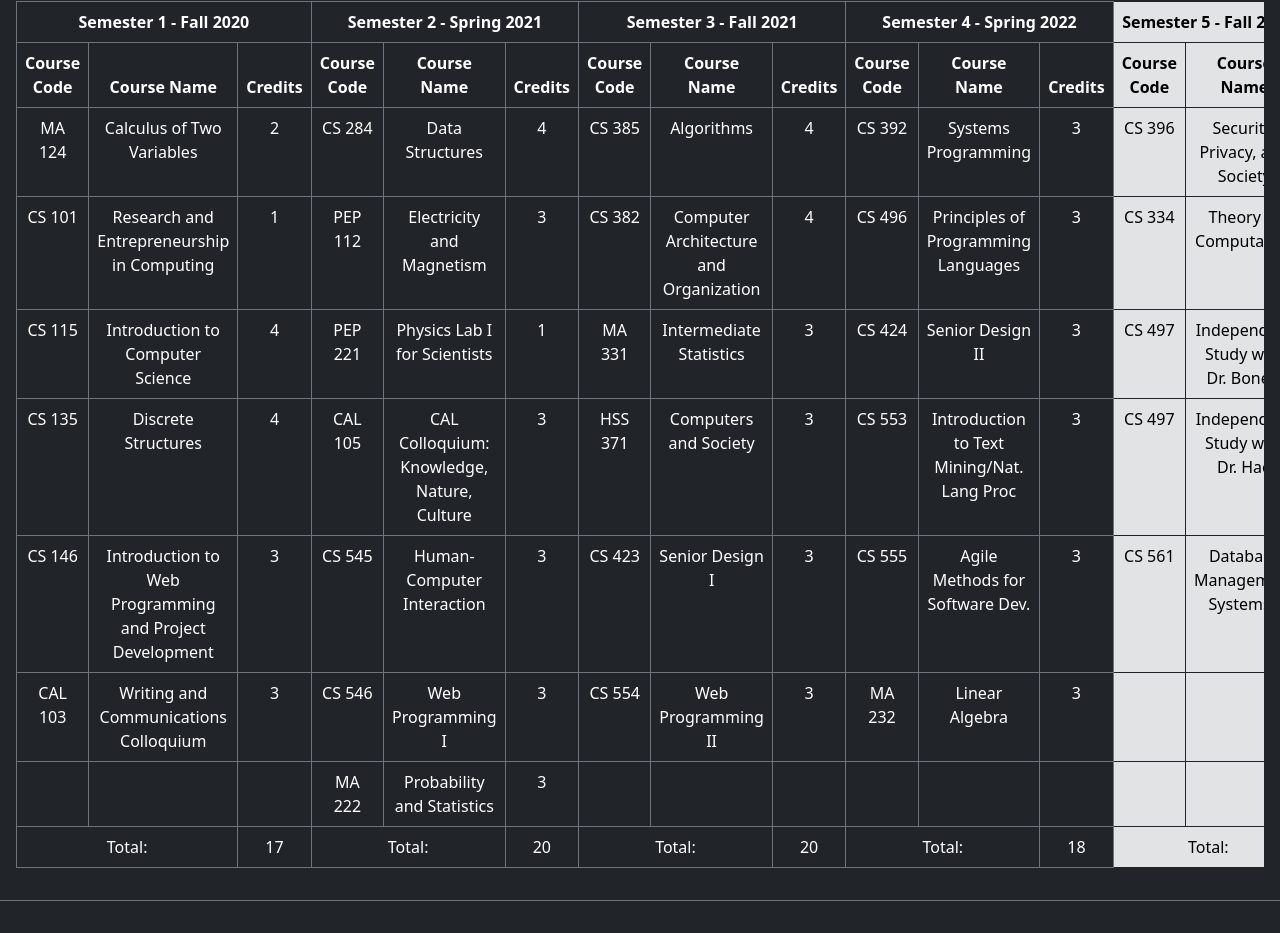
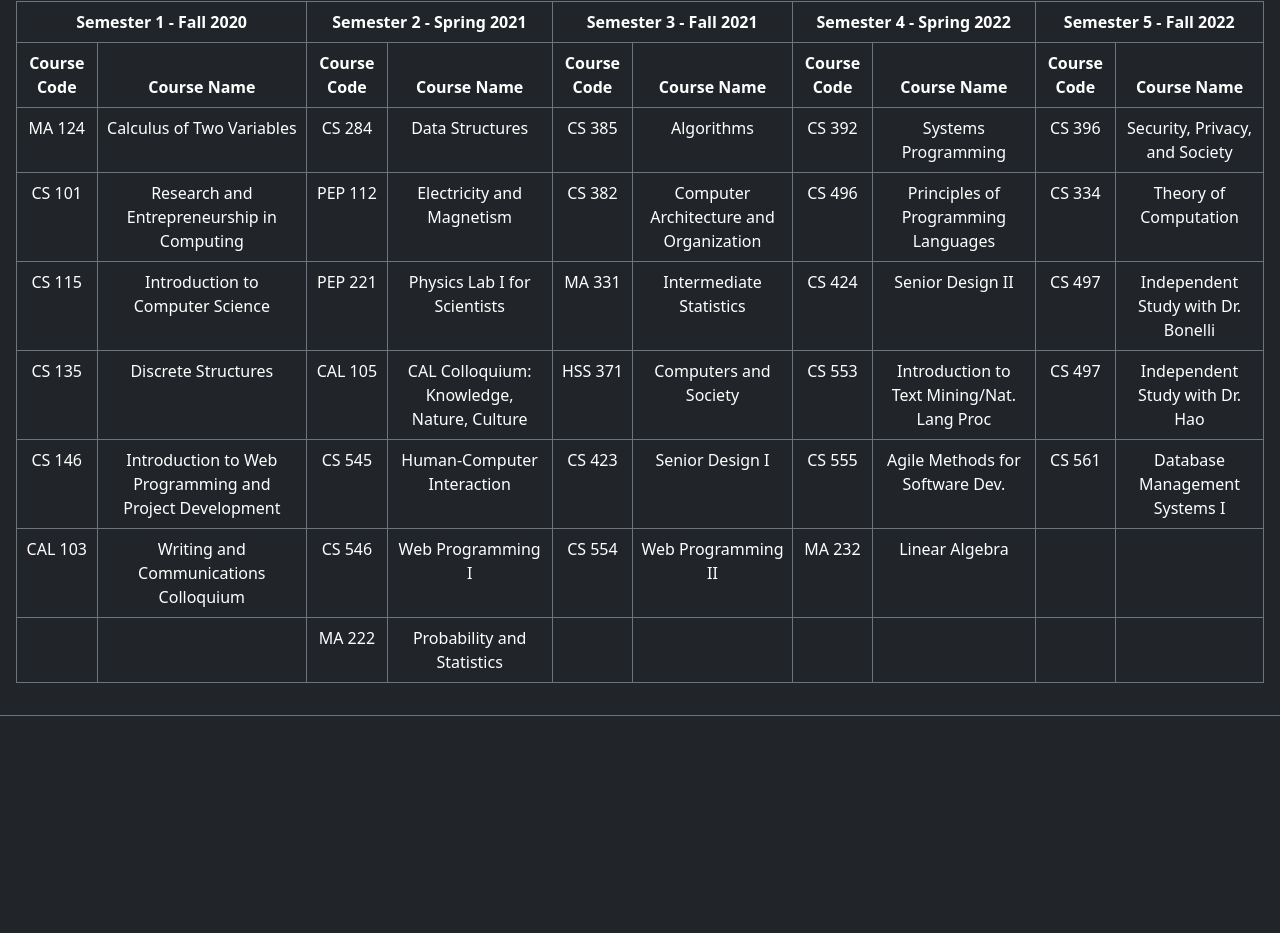
Before and after one commit to jackperry2187/Portfolio, a React (Create React App) app: page /classes in a window 1280 px wide. Shown: the part 266-1199 px from the top of the page. After the commit the page ends 1014 px from the top, so only its background shows below. Built offline with nearby package versions, Linux system fonts and the light colour scheme.

Commit message:
Update for graduation

```diff
--- a/src/components/Classes.tsx
+++ b/src/components/Classes.tsx
@@ -4,166 +4,114 @@ export const Classes = () => {
     return (
         <main className="px-3 my-3 w-100">
             <h1 className="display-1 mb-0">Stevens Institute of Technology</h1>
-            <h3 className="display-6 mb-3 mt-0">Bachelor of Computer Science - Graduating December 2022</h3>
+            <h3 className="display-6 mb-3 mt-0">Bachelor of Computer Science - Graduated December 2022</h3>
             <div className="table-responsive">
                 <table className="table table-dark table-bordered border border-secondary">
                     <thead>
                         <tr>
-                            <th colSpan={3}>Semester 1 - Fall 2020</th>
-                            <th colSpan={3}>Semester 2 - Spring 2021</th>
-                            <th colSpan={3}>Semester 3 - Fall 2021</th>
-                            <th colSpan={3}>Semester 4 - Spring 2022</th>
-                            <th colSpan={3} className="table-secondary border border-dark">Semester 5 - Fall 2022 (current)</th>
+                            <th colSpan={2}>Semester 1 - Fall 2020</th>
+                            <th colSpan={2}>Semester 2 - Spring 2021</th>
+                            <th colSpan={2}>Semester 3 - Fall 2021</th>
+                            <th colSpan={2}>Semester 4 - Spring 2022</th>
+                            <th colSpan={2}>Semester 5 - Fall 2022</th>
                         </tr>
                         <tr>
                             <th scope="col">Course Code</th>
                             <th scope="col">Course Name</th>
-                            <th scope="col">Credits</th>
                             <th scope="col">Course Code</th>
                             <th scope="col">Course Name</th>
-                            <th scope="col">Credits</th>
                             <th scope="col">Course Code</th>
                             <th scope="col">Course Name</th>
-                            <th scope="col">Credits</th>
                             <th scope="col">Course Code</th>
                             <th scope="col">Course Name</th>
-                            <th scope="col">Credits</th>
-                            <th scope="col" className="table-secondary border border-dark">Course Code</th>
-                            <th scope="col" className="table-secondary border border-dark">Course Name</th>
-                            <th scope="col" className="table-secondary border border-dark">Credits</th>
+                            <th scope="col">Course Code</th>
+                            <th scope="col">Course Name</th>
                         </tr>
                     </thead>
                     <tbody>
                         <tr>
                             <td>MA 124</td>
                             <td>Calculus of Two Variables</td>
-                            <td>2</td>
                             <td>CS 284</td>
                             <td>Data Structures</td>
-                            <td>4</td>
                             <td>CS 385</td>
                             <td>Algorithms</td>
-                            <td>4</td>
                             <td>CS 392</td>
                             <td>Systems Programming</td>
-                            <td>3</td>
-                            <td className="table-secondary border border-dark">CS 396</td>
-                            <td className="table-secondary border border-dark">Security, Privacy, and Society</td>
-                            <td className="table-secondary border border-dark">4</td>
+                            <td>CS 396</td>
+                            <td>Security, Privacy, and Society</td>
                         </tr>
                         <tr>
                             <td>CS 101</td>
                             <td>Research and Entrepreneurship in Computing</td>
-                            <td>1</td>
                             <td>PEP 112</td>
                             <td>Electricity and Magnetism</td>
-                            <td>3</td>
                             <td>CS 382</td>
                             <td>Computer Architecture and Organization</td>
-                            <td>4</td>
                             <td>CS 496</td>
                             <td>Principles of Programming Languages</td>
-                            <td>3</td>
-                            <td className="table-secondary border border-dark">CS 334</td>
-                            <td className="table-secondary border border-dark">Theory of Computation</td>
-                            <td className="table-secondary border border-dark">3</td>
+                            <td>CS 334</td>
+                            <td>Theory of Computation</td>
                         </tr>
                         <tr>
                             <td>CS 115</td>
                             <td>Introduction to Computer Science</td>
-                            <td>4</td>
                             <td>PEP 221</td>
                             <td>Physics Lab I for Scientists</td>
-                            <td>1</td>
                             <td>MA 331</td>
                             <td>Intermediate Statistics</td>
-                            <td>3</td>
                             <td>CS 424</td>
                             <td>Senior Design II</td>
-                            <td>3</td>
-                            <td className="table-secondary border border-dark">CS 497</td>
-                            <td className="table-secondary border border-dark">Independent Study with Dr. Bonelli</td>
-                            <td className="table-secondary border border-dark">3</td>
+                            <td>CS 497</td>
+                            <td>Independent Study with Dr. Bonelli</td>
                         </tr>
                         <tr>
                             <td>CS 135</td>
                             <td>Discrete Structures</td>
-                            <td>4</td>
                             <td>CAL 105</td>
                             <td>CAL Colloquium: Knowledge, Nature, Culture</td>
-                            <td>3</td>
                             <td>HSS 371</td>
                             <td>Computers and Society</td>
-                            <td>3</td>
                             <td>CS 553</td>
                             <td>Introduction to Text Mining/Nat. Lang Proc</td>
-                            <td>3</td>
-                            <td className="table-secondary border border-dark">CS 497</td>
-                            <td className="table-secondary border border-dark">Independent Study with Dr. Hao</td>
-                            <td className="table-secondary border border-dark">3</td>
+                            <td>CS 497</td>
+                            <td>Independent Study with Dr. Hao</td>
                         </tr>
                         <tr>
                             <td>CS 146</td>
                             <td>Introduction to Web Programming and Project Development</td>
-                            <td>3</td>
                             <td>CS 545</td>
                             <td>Human-Computer Interaction</td>
-                            <td>3</td>
                             <td>CS 423</td>
                             <td>Senior Design I</td>
-                            <td>3</td>
                             <td>CS 555</td>
                             <td>Agile Methods for Software Dev.</td>
-                            <td>3</td>
-                            <td className="table-secondary border border-dark">CS 561</td>
-                            <td className="table-secondary border border-dark">Database Management Systems I</td>
-                            <td className="table-secondary border border-dark">3</td>
+                            <td>CS 561</td>
+                            <td>Database Management Systems I</td>
                         </tr>
                         <tr>
                             <td>CAL 103</td>
                             <td>Writing and Communications Colloquium</td>
-                            <td>3</td>
                             <td>CS 546</td>
                             <td>Web Programming I</td>
-                            <td>3</td>
                             <td>CS 554</td>
                             <td>Web Programming II</td>
-                            <td>3</td>
                             <td>MA 232</td>
                             <td>Linear Algebra</td>
-                            <td>3</td>
-                            <td className="table-secondary border border-dark"></td>
-                            <td className="table-secondary border border-dark"></td>
-                            <td className="table-secondary border border-dark"></td>
+                            <td></td>
+                            <td></td>
                         </tr>
                         <tr>
                             <td></td>
                             <td></td>
-                            <td></td>
                             <td>MA 222</td>
                             <td>Probability and Statistics</td>
-                            <td>3</td>
                             <td></td>
                             <td></td>
                             <td></td>
                             <td></td>
                             <td></td>
                             <td></td>
-                            <td className="table-secondary border border-dark"></td>
-                            <td className="table-secondary border border-dark"></td>
-                            <td className="table-secondary border border-dark"></td>
-                        </tr>
-                        <tr>
-                            <td colSpan={2} className="text-center">Total:</td>
-                            <td>17</td>
-                            <td colSpan={2} className="text-center">Total:</td>
-                            <td>20</td>
-                            <td colSpan={2} className="text-center">Total:</td>
-                            <td>20</td>
-                            <td colSpan={2}>Total:</td>
-                            <td>18</td>
-                            <td colSpan={2} className="text-center table-secondary border border-dark">Total:</td>
-                            <td className="table-secondary border border-dark">16</td>
                         </tr>
                     </tbody>
                 </table>
--- a/src/components/Experience.tsx
+++ b/src/components/Experience.tsx
@@ -9,7 +9,7 @@ export const Experience = () => {
                     <div className="card text-white bg-secondary text-start h-100">
                         <div className="card-body">
                             <h5 className="card-title text-center mb-0">March 2022 - Present</h5>
-                            <h1 className="card-title text-center">React Developer Intern</h1>
+                            <h1 className="card-title text-center">Frontend Engineer</h1>
                             <h5 className="card-title text-center">ThinkAlpha Technologies</h5>
                             <h5 className="card-title text-center">Remote</h5>
                             <div className="card bg-dark">
--- a/src/components/Resume.tsx
+++ b/src/components/Resume.tsx
@@ -3,7 +3,7 @@ import React from "react";
 export const Resume = () => {
     return (
         <main className="px-3 my-3 w-100">
-            <embed src="https://drive.google.com/file/d/1Jhn3mLGQ001wOFUR8Bcg_HfTiTqWyMo7/preview?usp=sharing" width="60%" height="1080px"/>
+            <embed src="https://drive.google.com/file/d/1p1fipmxxYeWsrKjJyr81XXUVjZIw1dCi/preview?usp=sharing" width="60%" height="1080px"/>
         </main>
     )
 }
```
